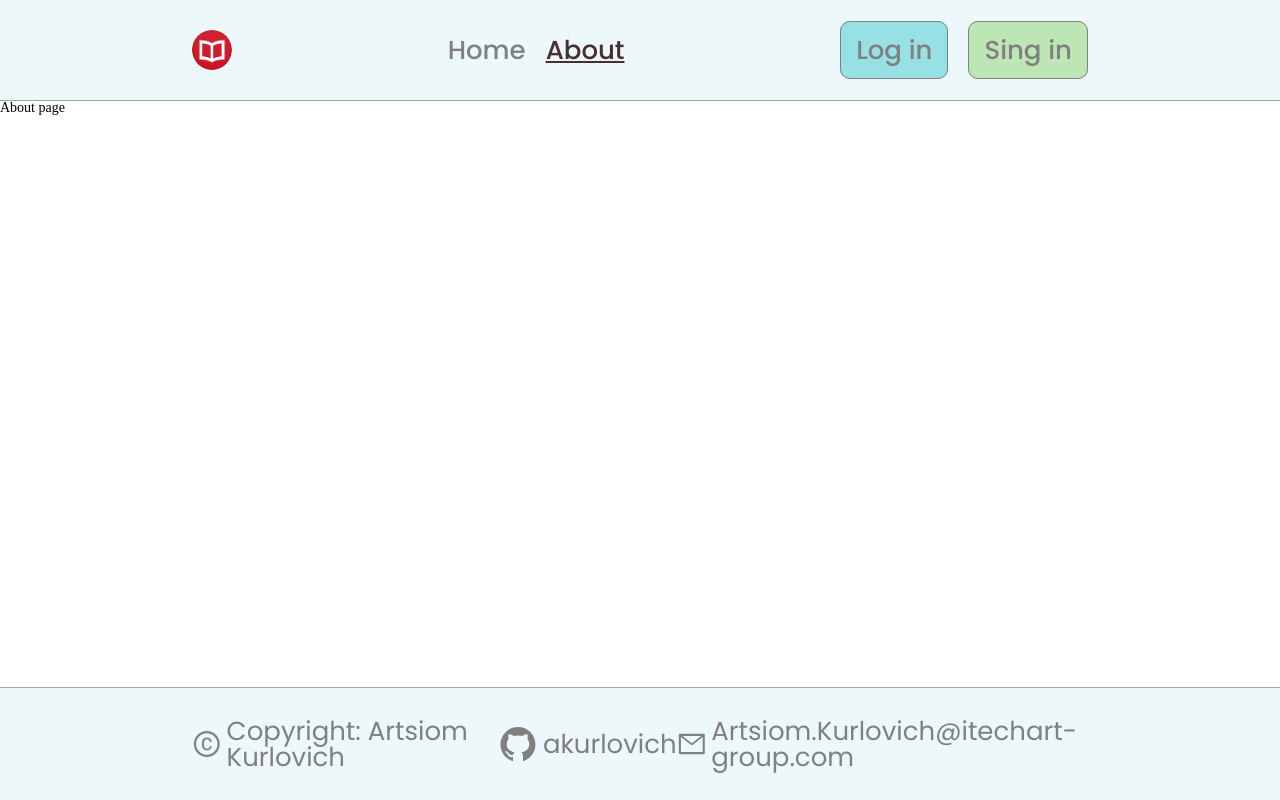
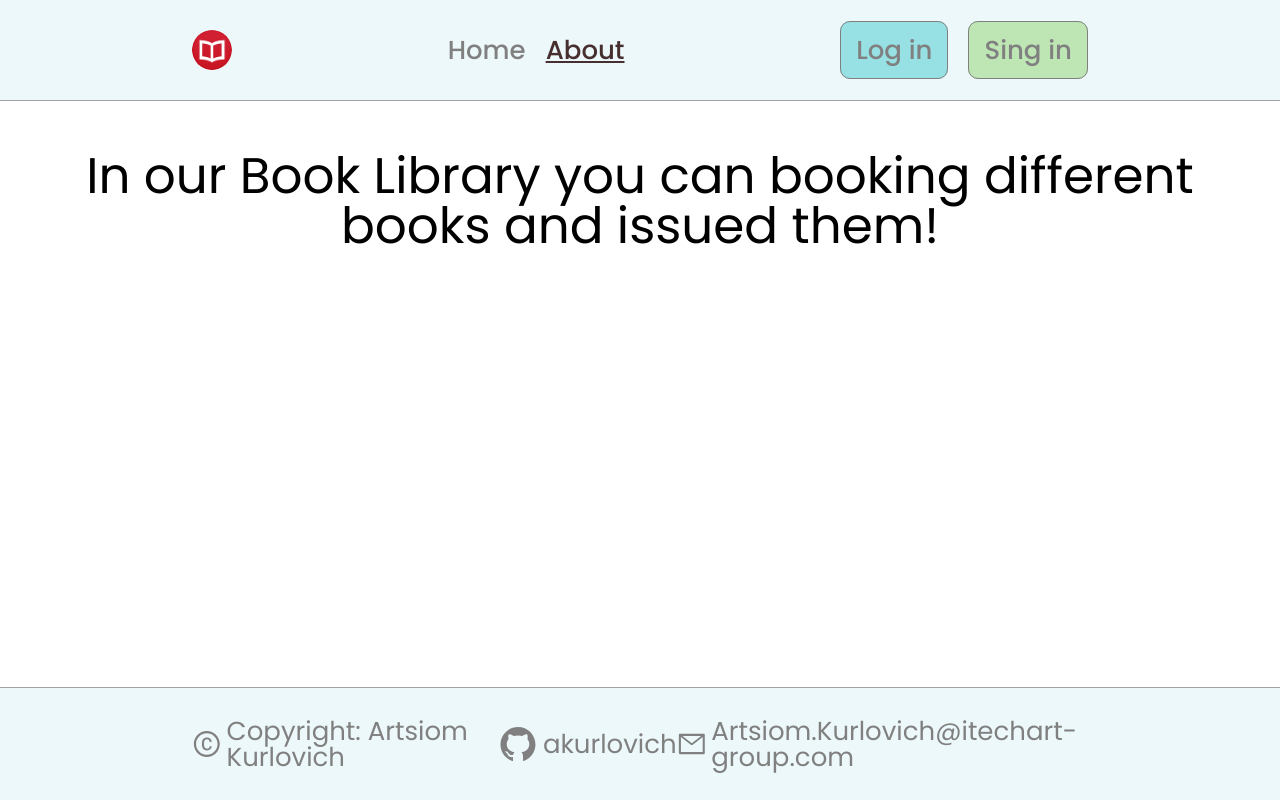
Before and after one commit to akurlovich/Trainee_iTechArt-Group, a React app in the folder Book_library/client/: page /about in a window 1280 px wide. Built offline with nearby package versions, Linux system fonts and the light colour scheme.

Commit message:
feat: about page

```diff
--- a/Book_library/client/src/ts/components/AboutLibrary/AboutLibrary.tsx
+++ b/Book_library/client/src/ts/components/AboutLibrary/AboutLibrary.tsx
@@ -5,7 +5,7 @@ const AboutLibraryInner:FC = () => {
   return (
     <div className="about">
       <div className="about__title">
-        About page
+        In our Book Library you can booking different books and issued them!
       </div>
     </div>
   )
--- a/Book_library/client/src/ts/components/AboutLibrary/aboutlibrary.scss
+++ b/Book_library/client/src/ts/components/AboutLibrary/aboutlibrary.scss
@@ -0,0 +1,15 @@
+.about {
+  width: 100%;
+  padding: 50px;
+  display: flex;
+  flex-direction: column;
+  align-items: center;
+  justify-content: center;
+  text-align: center;
+  gap: 40px;
+  font-family: 'Poppins', sans-serif;
+
+  &__title {
+    font-size: 50px;
+  }
+}
```
